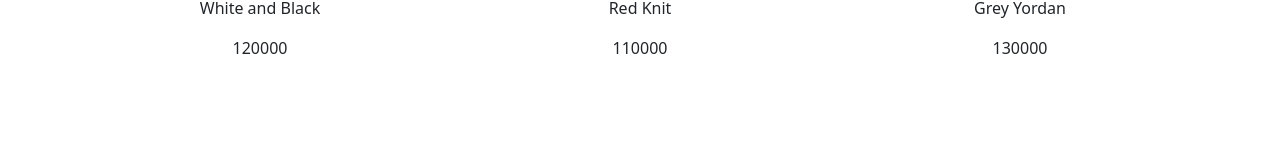
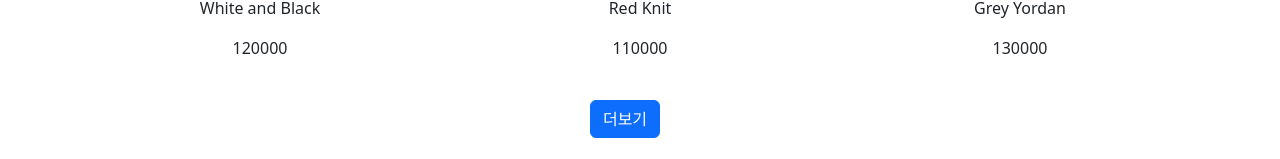
Before and after one commit to jinyoung234/reactShoppingMall, a React (Create React App) app in the folder shopping-mall-project/: page / in a window 1280 px wide. Shown: the part 638-797 px from the top of the page. Built offline with nearby package versions, Linux system fonts and the light colour scheme.

Commit message:
6. axios

```diff
--- a/shopping-mall-project/package.json
+++ b/shopping-mall-project/package.json
@@ -6,6 +6,7 @@
     "@testing-library/jest-dom": "^5.16.4",
     "@testing-library/react": "^13.3.0",
     "@testing-library/user-event": "^13.5.0",
+    "axios": "^0.27.2",
     "bootstrap": "^5.1.3",
     "react": "^18.2.0",
     "react-bootstrap": "^2.4.0",
--- a/shopping-mall-project/src/App.js
+++ b/shopping-mall-project/src/App.js
@@ -2,6 +2,7 @@
 import '../src/css/Main.css';
 import '../src/css/ErrorPage.css';
 import '../src/css/EventPage.css';
+import './css/Detail.css'
 
 // Route, Link import
 import {Routes, Route} from 'react-router-dom';
@@ -9,6 +10,8 @@ import {Routes, Route} from 'react-router-dom';
 import { Outlet } from 'react-router-dom';
 // useState import
 import { useState } from 'react';
+// axios import
+import axios from 'axios';
 
 // Detail Page import
 import DetailPage from './pages/detail';
@@ -21,7 +24,34 @@ import  data  from './utils/data';
 
 
 function App() {
-  let [shoes] = useState(data);
+  let [shoes, setShoes] = useState(data);
+
+  // shoes state modify
+  let modifyShoes = (data) => {
+    let copy = [...shoes];
+    copy.push(data);
+    setShoes(copy.flat());
+  }
+
+  let [loadingState, setLoadingState] = useState(false);
+
+  // 더보기 버튼 누를 시 추가 데이터 가져오기 위한 함수
+  let getItem = async () => {
+    try {
+      if(buttonCount > 3) {
+        alert('더 이상 상품 목록이 없습니다.');
+      } else {
+        let res = await axios.get(`https://codingapple1.github.io/shop/data${buttonCount}.json`);
+        modifyShoes(res.data);
+      }
+    } catch(err) {
+      console.log('error');
+    }
+  }
+
+  // 더보기 버튼 횟수 세기 위한 state
+  let[buttonCount, setButtonCount] = useState(2);
+
   return (
     <div className="App">
       <NavigationBar></NavigationBar>
@@ -31,6 +61,18 @@ function App() {
                   <>
                     <MainImg></MainImg>
                     <MainLayout shoes={shoes}></MainLayout>
+                    <div className='containerRow'>
+                      { loadingState === true ? <div>로딩중입니다.</div> : '' }
+                      <button
+                        className='mt-4 btn btn-primary'
+                        onClick={()=>{
+                          setLoadingState(true);
+                          setButtonCount(buttonCount+1);
+                          getItem();
+                          setLoadingState(false);
+                        }}
+                      >더보기</button>
+                    </div>
                   </>
                  }
           />
```
Also changed, not shown: 1 other file (tests, documents, lock files or other folders).
